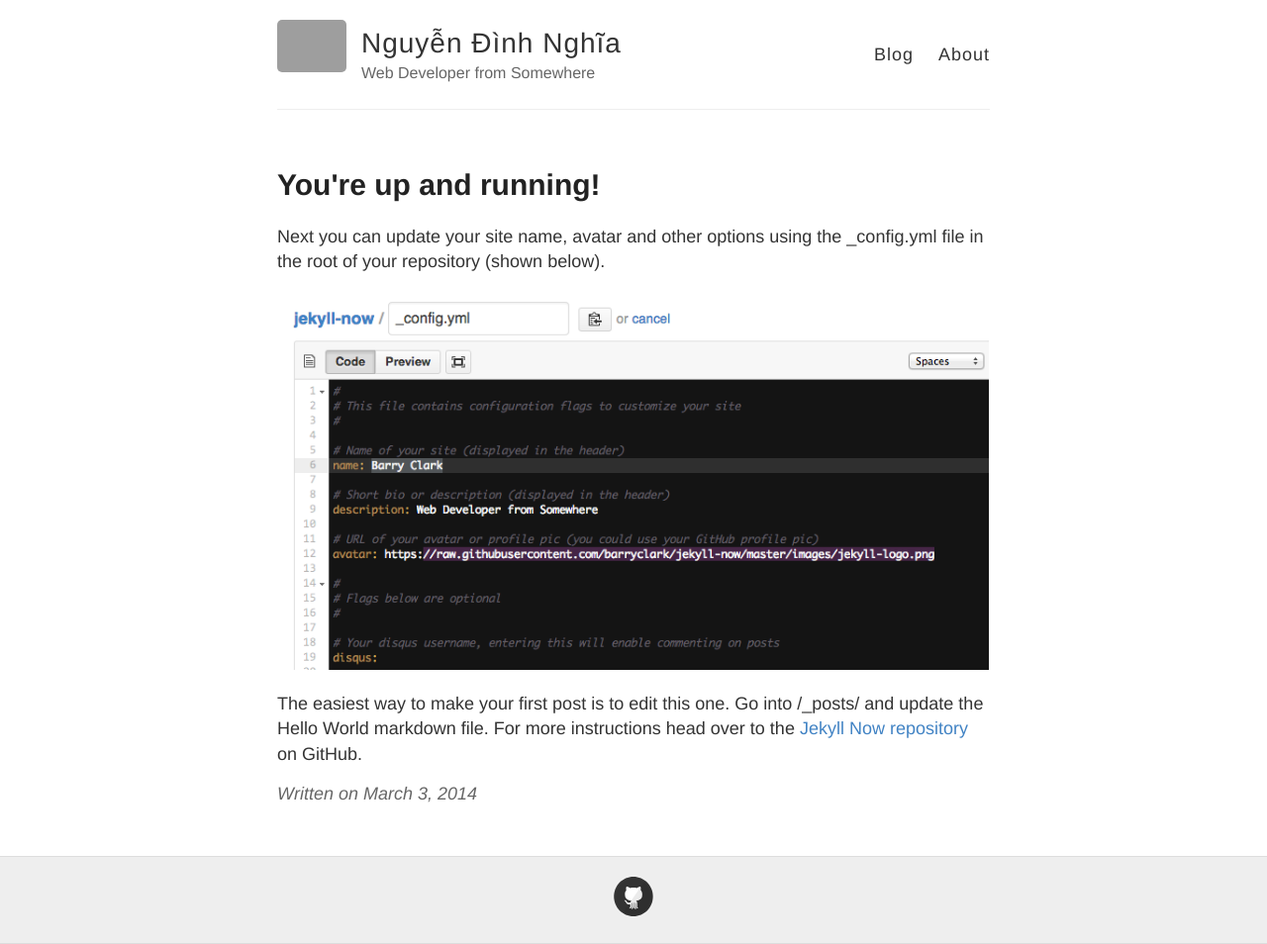
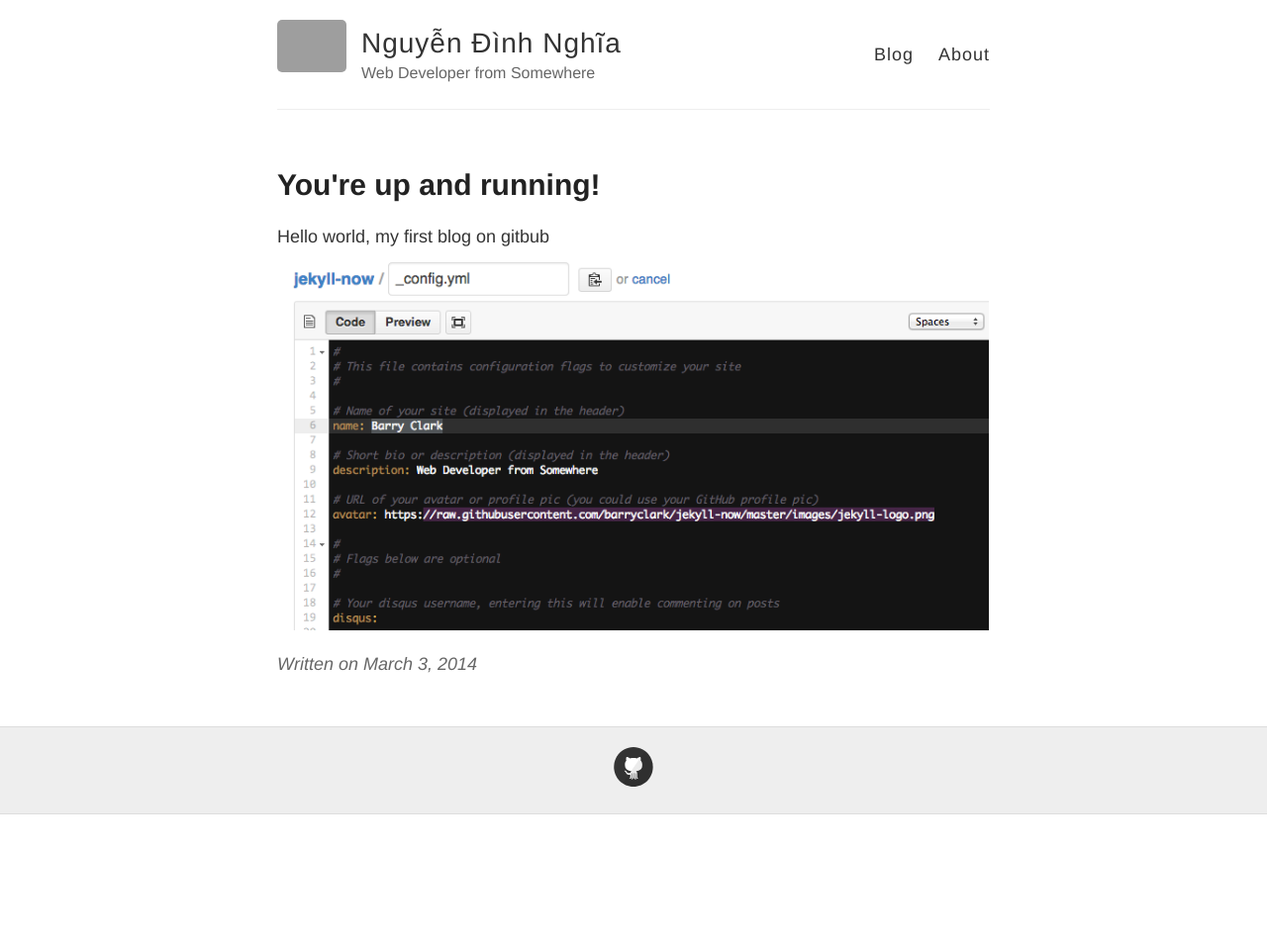
Before and after one commit to nghiand1010/nghiand1010.github.io, a Jekyll site: the page built from _posts/2014-3-3-Hello-World.md, in a window 1280 px wide. Shown: the whole page at 99% size. Built offline with Jekyll 4.4.1, drawn with Linux system fonts in a browser that asks for light colours; after the commit the page ends 900 px from its top, so only the background shows below that; grey boxes are pictures that could not be loaded.

Commit message:
Update 2014-3-3-Hello-World.md

```diff
--- a/_posts/2014-3-3-Hello-World.md
+++ b/_posts/2014-3-3-Hello-World.md
@@ -3,8 +3,5 @@ layout: post
 title: You're up and running!
 ---
 
-Next you can update your site name, avatar and other options using the _config.yml file in the root of your repository (shown below).
-
+Hello world, my first blog on gitbub
 ![_config.yml]({{ site.baseurl }}/images/config.png)
-
-The easiest way to make your first post is to edit this one. Go into /_posts/ and update the Hello World markdown file. For more instructions head over to the [Jekyll Now repository](https://github.com/barryclark/jekyll-now) on GitHub.
```
